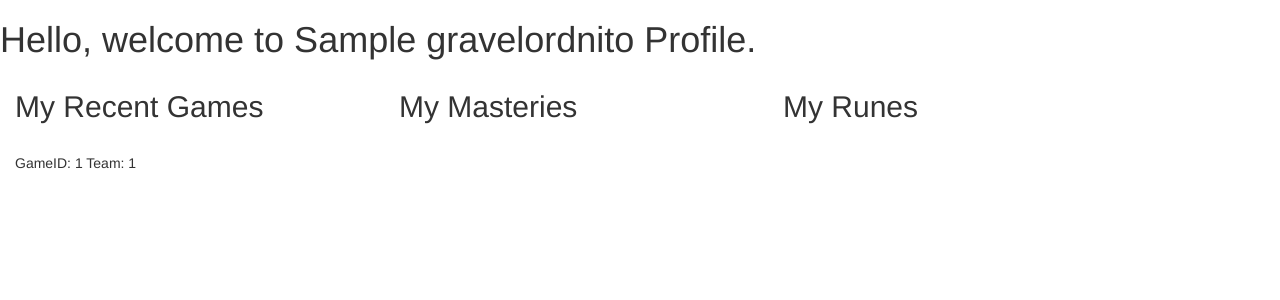
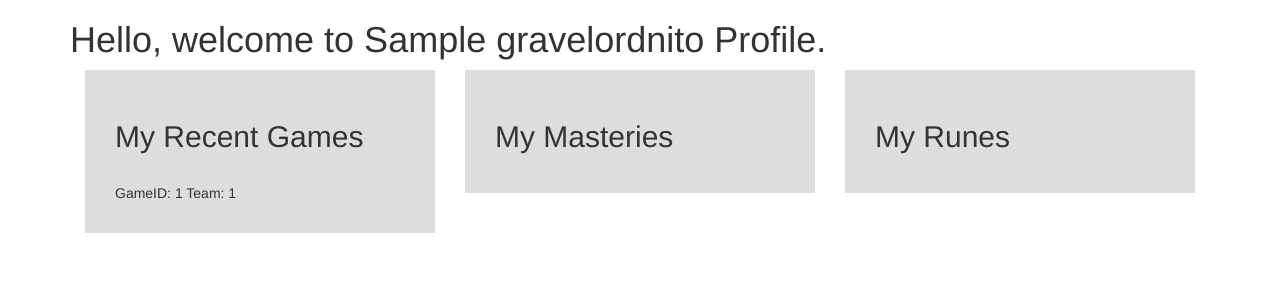
Before and after one commit to filipecifali/LeagueProfile, a Flask app: template templates/index.html in a window 1280 px wide. Shown: the top 300 px of the page. Run offline with Flask 2, Linux system fonts and the light colour scheme; the template is opened without the code that fills it: most values are stand-ins (such as "Sample title", 1, 10 or a date in 2020); some libraries are stand-ins or nearby versions.

Commit message:
halp from @rodrigormh

```diff
--- a/templates/index.html
+++ b/templates/index.html
@@ -7,16 +7,20 @@
 
 </head>
 <body>
-    <script src="http://code.jquery.com/jquery.js"></script>
-    <script src="/static/js/bootstrap.min.js"></script>
+    <script type="javascript" src="/static/js/jquery-1.11.1.min.js"></script>
+    <script type="javascript" src="/static/js/bootstrap.min.js"></script>
+    <div class="container">
         <h1>Hello, welcome to {{ data[0]['gravelordnito']['name'] }} Profile.</h1>
-    <div class="col-md-3" style="width: 30%;">
+        <div class="col-md-4">
+            <div style="background-color: #ddd; padding: 30px;">
                 <h2>My Recent Games</h2>
                 {%- for games in data[3]['games'] %}
                     <br>GameID: {{ games['gameId'] }} Team: {{ games['teamId'] }}
                 {%- endfor %}
             </div>
-    <div class="col-md-3" style="width: 30%;">
+        </div>
+        <div class="col-md-4">
+            <div style="background-color: #ddd; padding: 30px;">
                 <h2>My Masteries</h2>
                 {%- for item in data[1]['537147']['pages'] %}
                     {%- if item['current'] %}
@@ -27,7 +31,9 @@
                 {%- endif %}
             {%- endfor %}
             </div>
-    <div class="col-md-3" style="width: 30%;">
+        </div>
+        <div class="col-md-4">
+            <div style="background-color: #ddd; padding: 30px;">
                 <h2>My Runes</h2>
                 {%- for item in data[2]['537147']['pages'] %}
                     {%- if item['current'] %}
@@ -38,5 +44,7 @@
                     {%- endif %}
                 {%- endfor %}
             </div>
+        </div>
+    </div>
 </body>
 </html>
```
Lines whose indentation alone changed are shown as unchanged.
